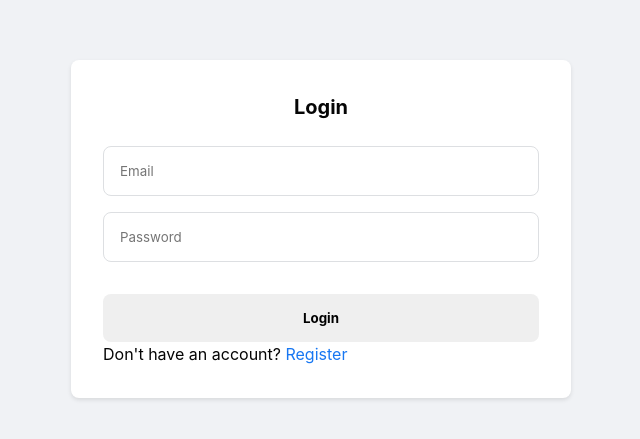
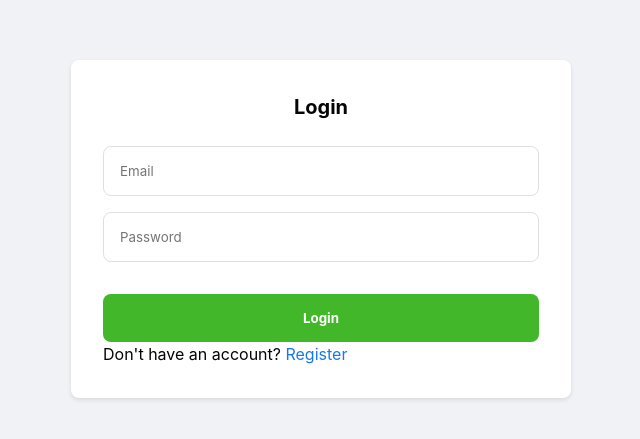
Before and after one commit to Athooh/social-network, a Next.js app in the folder frontend/: page /auth/login in a window 1280 px wide. Shown: the part 171-610 px from the top of the page, without its empty margins (319-959 px from the left). Built offline with nearby package versions, Linux system fonts and the light colour scheme.

Commit message:
Add tertiary button style for improved UI consistency

```diff
--- a/frontend/src/styles/globals.css
+++ b/frontend/src/styles/globals.css
@@ -90,6 +90,11 @@ button {
   color: var(--fb-white);
 }
 
+.btn-tertiary {
+  background-color: var(--fb-green);
+  color: var(--fb-white);
+}
+
 /* Cards */
 .card {
   background-color: var(--background-card);
```
